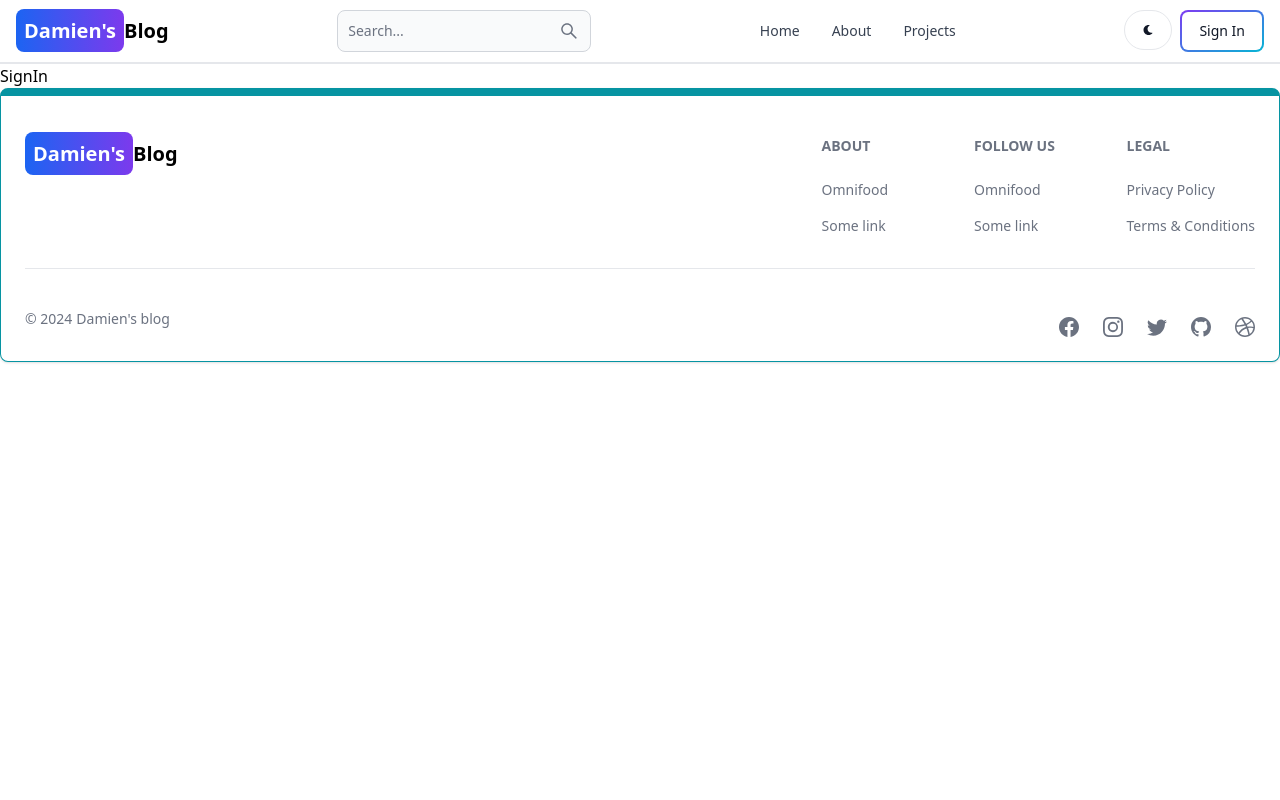
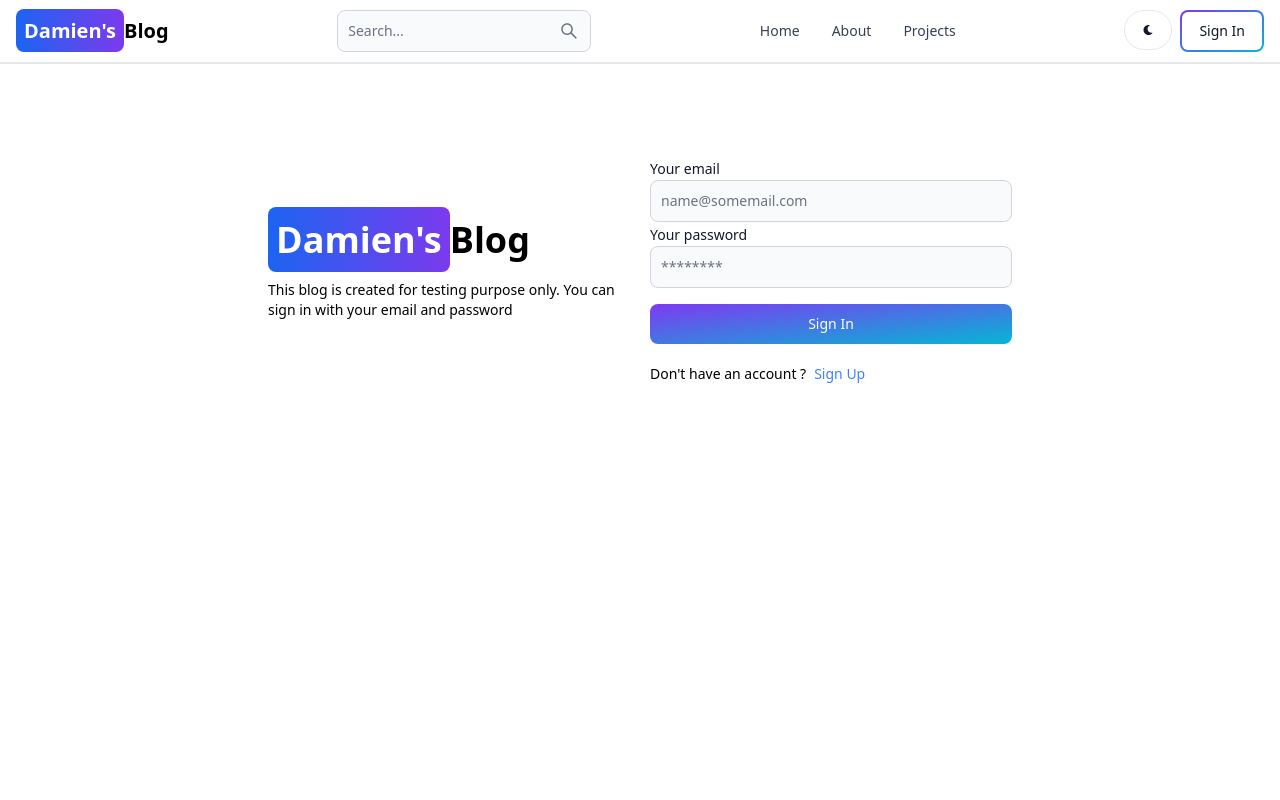
Before and after one commit to DamienAmbient/Damien-blog, a React (Vite) app in the folder client/: page /sign-in in a window 1280 px wide. Shown: the top 800 px of the page. Built offline with nearby package versions, Linux system fonts and the light colour scheme.

Commit message:
completed signin func

```diff
--- a/client/src/pages/SignIn.jsx
+++ b/client/src/pages/SignIn.jsx
@@ -1,5 +1,117 @@
+import { Alert, Button, Label, Spinner, TextInput } from "flowbite-react";
 import React from "react";
+import { useState } from "react";
+import { Link, useNavigate } from "react-router-dom";
 
 export default function SignIn() {
-    return <div>SignIn</div>;
+    const [formData, setFormData] = useState({});
+    const [errorMessage, setErrorMessage] = useState(null);
+    const [loading, setLoading] = useState(false);
+    const navigate = useNavigate();
+    const handleChange = (e) => {
+        setFormData({ ...formData, [e.target.id]: e.target.value.trim() });
+    };
+
+    const handleSubmit = async (e) => {
+        e.preventDefault();
+        if (!formData.email || !formData.password) {
+            return setErrorMessage("Please fill out all fields");
+        }
+        try {
+            setLoading(true);
+            setErrorMessage(null);
+            const res = await fetch("/api/auth/signin", {
+                method: "POST",
+                headers: { "Content-Type": "application/json" },
+                body: JSON.stringify(formData),
+            });
+            const data = await res.json();
+            if (data.success === false) {
+                return setErrorMessage(data.message);
+            }
+            setLoading(false);
+            if (res.ok) {
+                navigate("/");
+            }
+        } catch (error) {
+            setErrorMessage(error.message);
+            setLoading(false);
+        }
+    };
+
+    return (
+        <div className=" min-h-screen mt-20">
+            <div className="flex p-3 max-w-3xl mx-auto flex-col md:flex-row md:items-center gap-5">
+                {/*left*/}
+                <div className=" flex-1">
+                    <Link to="/" className="font-bold dark:text-white text-4xl">
+                        <span className=" px-2 py-2 bg-gradient-to-r from-blue-600 to-violet-600 rounded-lg text-white">
+                            Damien's
+                        </span>
+                        Blog
+                    </Link>
+                    <p className=" text-sm mt-5">
+                        This blog is created for testing purpose only. You can
+                        sign in with your email and password
+                    </p>
+                </div>
+
+                <div className=" flex-1">
+                    <form
+                        className=" flex flex-col gap-4"
+                        onSubmit={handleSubmit}
+                    >
+                        <div>
+                            <div>
+                                <Label value="Your email"></Label>
+                                <TextInput
+                                    type="email"
+                                    placeholder="name@somemail.com"
+                                    id="email"
+                                    onChange={handleChange}
+                                ></TextInput>
+                            </div>
+                            <div>
+                                <Label value="Your password"></Label>
+                                <TextInput
+                                    type="password"
+                                    placeholder="********"
+                                    id="password"
+                                    onChange={handleChange}
+                                ></TextInput>
+                            </div>
+                        </div>
+                        <Button
+                            gradientDuoTone="purpleToBlue"
+                            type="submit"
+                            disabled={loading}
+                        >
+                            {loading ? (
+                                <>
+                                    <Spinner size="sm">
+                                        <span className=" pl-3">
+                                            Loading...
+                                        </span>
+                                    </Spinner>
+                                </>
+                            ) : (
+                                "Sign In"
+                            )}
+                        </Button>
+                    </form>
+                    <div className="flex gap-2 text-sm mt-5">
+                        <span>Don't have an account ?</span>
+                        <Link to="/sign-up" className=" text-blue-500">
+                            Sign Up
+                        </Link>
+                    </div>
+                    {errorMessage && (
+                        <Alert className=" mt-5" color="failure">
+                            {errorMessage}
+                        </Alert>
+                    )}
+                </div>
+            </div>
+        </div>
+    );
 }
--- a/client/src/pages/SignUp.jsx
+++ b/client/src/pages/SignUp.jsx
@@ -61,6 +61,7 @@
                         onSubmit={handleSubmit}
                     >
                         <div>
+                            <div>
                                 <Label value="Your username"></Label>
                                 <TextInput
                                     type="text"
@@ -68,6 +69,8 @@
                                     id="username"
                                     onChange={handleChange}
                                 ></TextInput>
+                            </div>
+                            <div>
                                 <Label value="Your email"></Label>
                                 <TextInput
                                     type="email"
@@ -75,6 +78,8 @@
                                     id="email"
                                     onChange={handleChange}
                                 ></TextInput>
+                            </div>
+                            <div>
                                 <Label value="Your password"></Label>
                                 <TextInput
                                     type="password"
@@ -82,6 +87,7 @@
                                     id="password"
                                     onChange={handleChange}
                                 ></TextInput>
+                            </div>
                         </div>
                         <Button
                             gradientDuoTone="purpleToBlue"
```
Lines whose indentation alone changed are shown as unchanged.
